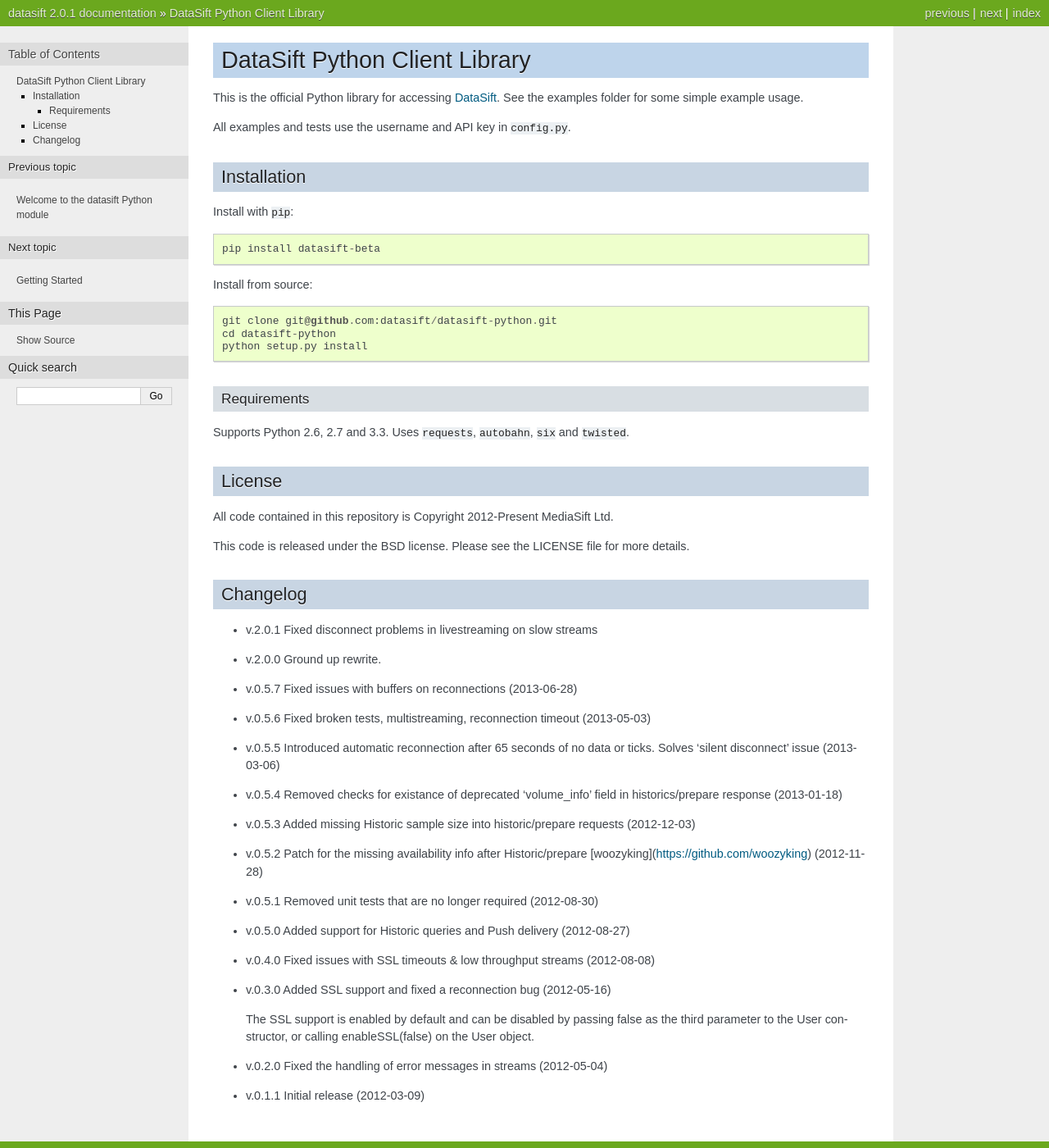
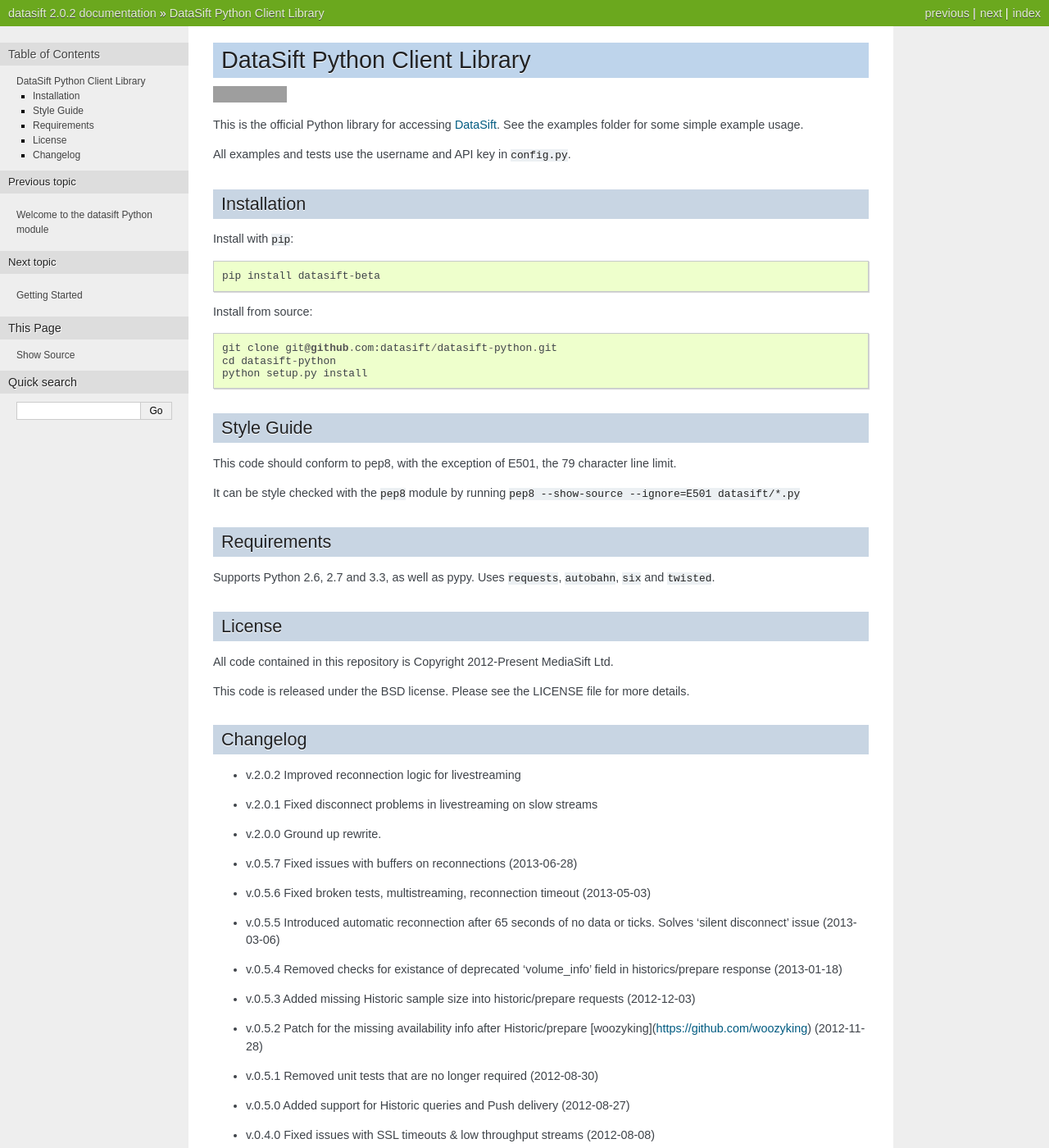
Before and after one commit to MeltwaterArchive/datasift-python, a Sphinx documentation site: the page built from docs/source/readme.rst, in a window 1280 px wide and 1400 px high. Shown: the whole window at 82% size. Built offline with Sphinx 7.4.7, drawn with Linux system fonts in a browser that asks for light colours; some of the changed text lies outside the part shown; grey boxes are pictures that could not be loaded.

Commit message:
Made reconnection reset correctly, bumped to 2.0.2

```diff
--- a/README.rst
+++ b/README.rst
@@ -1,5 +1,7 @@
 DataSift Python Client Library
 ==============================
+
+.. image:: https://travis-ci.org/datasift/datasift-python.png
 
 This is the official Python library for accessing `DataSift <http://datasift.com/>`_.
 See the examples folder for some simple example usage.
@@ -19,11 +21,17 @@ Install from source::
     cd datasift-python
     python setup.py install
 
+Style Guide
+-----------
+
+This code should conform to pep8, with the exception of E501, the 79 character line limit.
+
+It can be style checked with the ``pep8`` module by running ``pep8 --show-source --ignore=E501 datasift/*.py``
 
 Requirements
-^^^^^^^^^^^^
+------------
 
-Supports Python 2.6, 2.7 and 3.3.
+Supports Python 2.6, 2.7 and 3.3, as well as pypy.
 Uses ``requests``, ``autobahn``, ``six`` and ``twisted``.
 
 License
@@ -36,6 +44,8 @@ more details.
 
 Changelog
 ---------
+
+* v.2.0.2 Improved reconnection logic for livestreaming
 
 * v.2.0.1 Fixed disconnect problems in livestreaming on slow streams
 
--- a/datasift/__init__.py
+++ b/datasift/__init__.py
@@ -44,8 +44,8 @@ more details.
 
 __author__ = "opensource@datasift.com"
 __status__ = "beta"
-__version__ = "2.0.1"
-__date__ = "19th Feb 2013"
+__version__ = "2.0.2"
+__date__ = "20th Feb 2013"
 
 #-----------------------------------------------------------------------------
 # Module constants
--- a/docs/source/conf.py
+++ b/docs/source/conf.py
@@ -57,9 +57,9 @@ copyright = u'2014, MediaSift Ltd.'
 # built documents.
 #
 # The short X.Y version.
-version = '2.0.1'
+version = '2.0.2'
 # The full version, including alpha/beta/rc tags.
-release = '2.0.1'
+release = '2.0.2'
 
 # The language for content autogenerated by Sphinx. Refer to documentation
 # for a list of supported languages.
```
Also changed, not shown: 1 other file.
